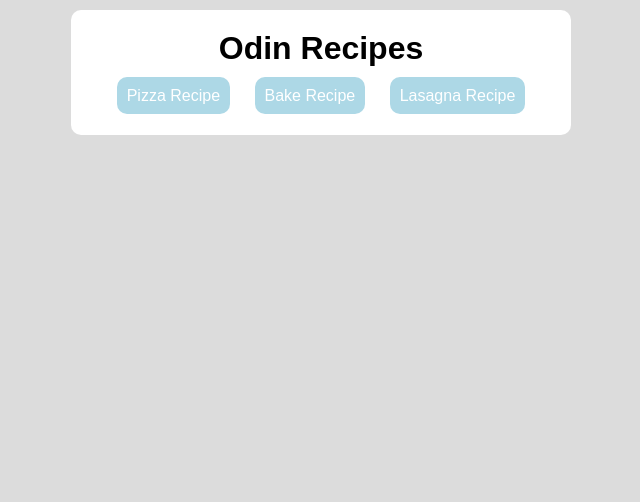
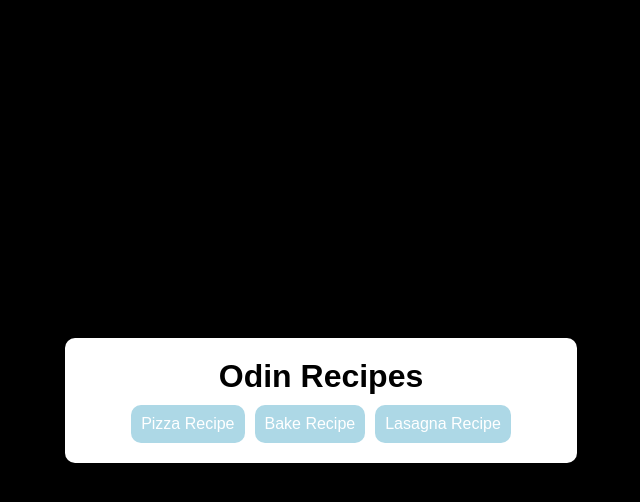
Before and after one commit to Frank-N/odin-recipesw, a plain HTML site: page index.html in a window 1280 px wide. Shown: the whole page, without its empty margins (319-959 px from the left). Drawn offline with Linux system fonts and the light colour scheme.

Commit message:
Update: Index and Style with flexbox

```diff
--- a/index.html
+++ b/index.html
@@ -7,14 +7,17 @@
     <link rel="stylesheet" href="style.css">
 </head>
 <body>
-    <div class="padre">
+    <div class="container-padre">
         <div class="container">
-            <h1 class="title">Odin Recipes</h1>
-            <ul class="list">
-                <li><a href="recipes/pizza/pizza.html">Pizza Recipe</a></li>
-                <li><a href="recipes/bake/bake.html">Bake Recipe</a></li>
-                <li><a href="recipes/lasagna/lasagna.html">Lasagna Recipe</a></li>
-            </ul>
+            <div class="title-container">
+                <h1>Odin Recipes</h1>
+            </div>
+
+            <div class="menu">
+                <a href="recipes/pizza/pizza.html">Pizza Recipe</a>
+                <a href="recipes/bake/bake.html">Bake Recipe</a>
+                <a href="recipes/lasagna/lasagna.html">Lasagna Recipe</a>
+            </div>
         </div>
     </div>
 </body>
--- a/style.css
+++ b/style.css
@@ -2,35 +2,41 @@
     padding: 0px;
     margin: 0px;
     box-sizing: border-box;
-    font-family: sans-serif;
 }
 
-body {
-    background-color: gainsboro;
+html, body {
+    font-family: sans-serif;
+    background-color: black;
+    height: 100%;
 }
 
+.container-padre {
+    height: 100%;
+    display: flex;
+    align-items: center;
 
-.title {
-    text-align: center;
-    margin-bottom: 10px;
 }
 
 .container {
+    display: flex;
+    flex-direction: column;
     background-color: white;
-    width: 500px;
+    width: 40%;
+    overflow: hidden;
     margin: 10px auto;
     padding: 20px;
     border-radius: 10px;
 }
 
-li {
-    display: inline-block;
-    margin: 10px;
+.title-container h1 {
+    text-align: center;
+    margin-bottom: 10px;
 }
 
-.list {
-    list-style: none;
-    text-align: center;
+.menu {
+    display: flex;
+    justify-content: center;
+    gap: 10px;
 }
 
 a {
```
